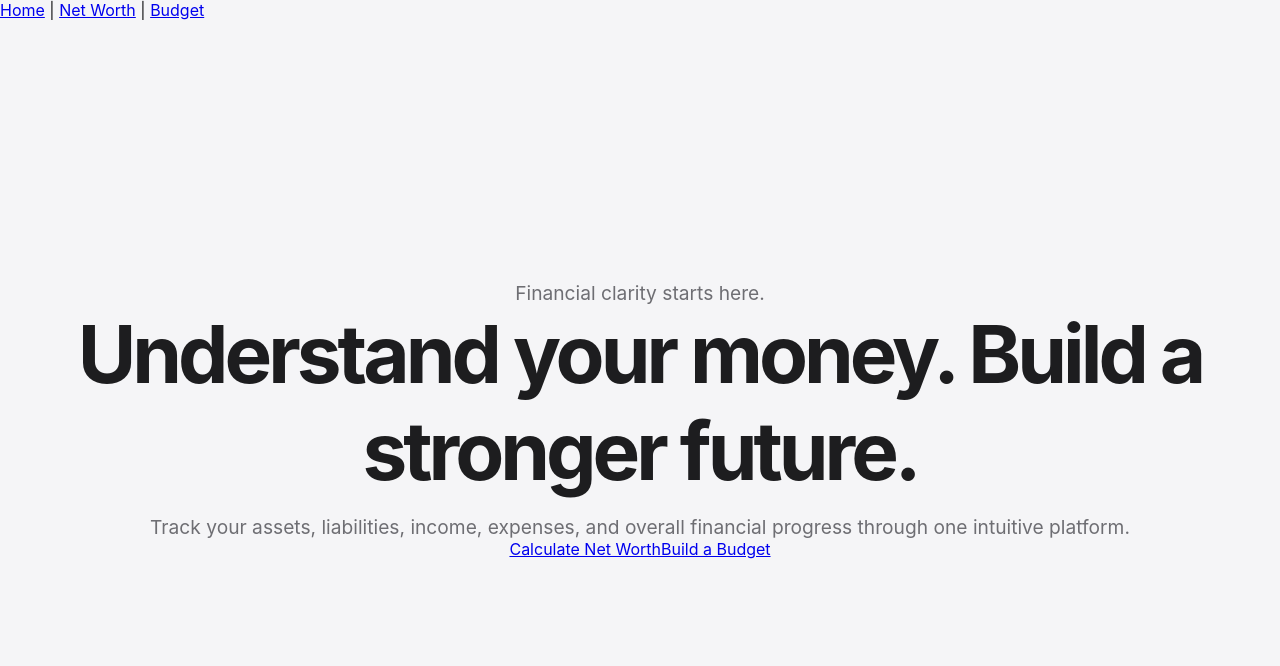
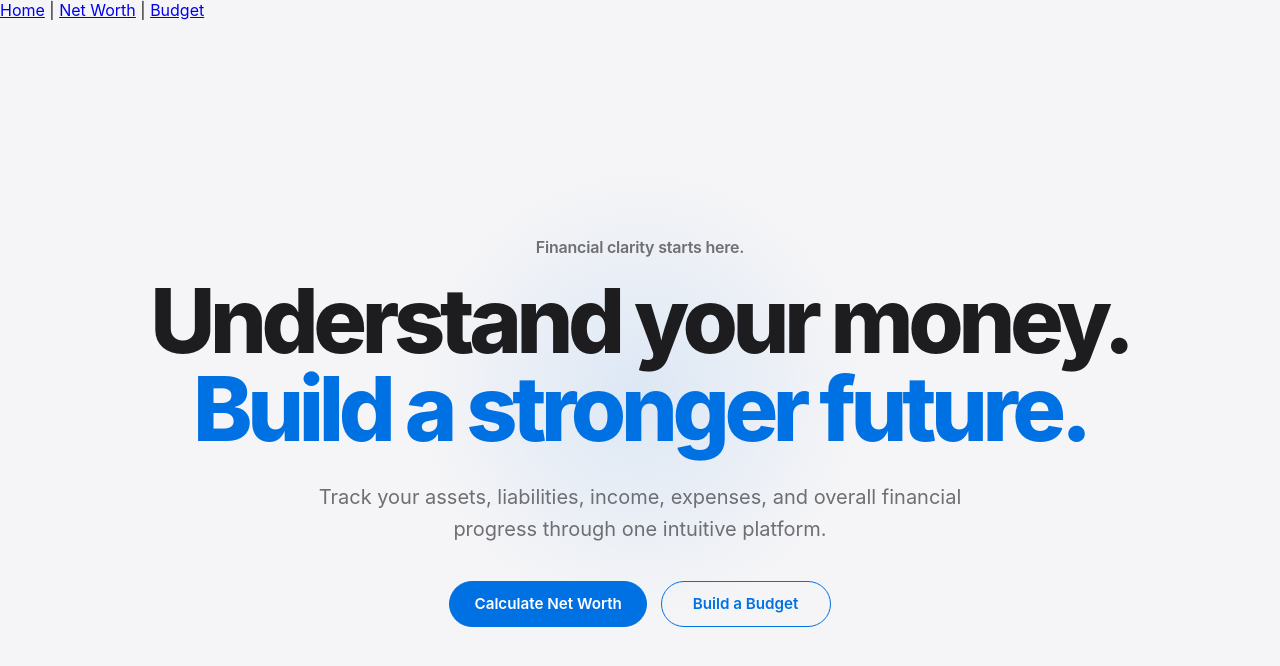
Before and after one commit to fejide/net-worth-calculator, a React (Vite) app: page / in a window 1280 px wide. Shown: the top 666 px of the page. Built offline with nearby package versions, Linux system fonts and the light colour scheme.

Commit message:
feat: add Home page styling
Signed-off-by: Joshua Brown <97815918+fejide@users.noreply.github.com>

```diff
--- a/src/index.css
+++ b/src/index.css
@@ -40,3 +40,157 @@ p {
   color: #6e6e73;
   font-size: 1.2rem;
 }
+
+/* =========================================================
+   HOME PAGE
+========================================================= */
+
+.home-page {
+  min-height: calc(100vh - 40px);
+
+  display: flex;
+  align-items: center;
+  justify-content: center;
+
+  padding: 80px 24px;
+
+  background:
+    radial-gradient(circle at 50% 45%,
+      rgba(0, 113, 227, 0.1),
+      transparent 34%),
+    #f5f5f7;
+}
+
+.home-hero {
+  width: 100%;
+  max-width: 1100px;
+
+  margin: 0 auto;
+
+  text-align: center;
+}
+
+.eyebrow {
+  margin-bottom: 1.25rem;
+
+  color: #6e6e73;
+
+  font-size: 1rem;
+  font-weight: 600;
+  letter-spacing: -0.2px;
+}
+
+.home-hero h1 {
+  margin-bottom: 1.75rem;
+
+  color: #1d1d1f;
+
+  font-size: clamp(3rem, 7vw, 6rem);
+  font-weight: 800;
+  line-height: 0.98;
+  letter-spacing: -0.06em;
+}
+
+.home-hero h1 span {
+  display: block;
+
+  color: #0071e3;
+}
+
+.home-description {
+  max-width: 720px;
+
+  margin: 0 auto 2.25rem;
+
+  color: #6e6e73;
+
+  font-size: clamp(1rem, 1.8vw, 1.25rem);
+  line-height: 1.6;
+}
+
+.home-actions {
+  display: flex;
+  justify-content: center;
+  align-items: center;
+  flex-wrap: wrap;
+
+  gap: 0.85rem;
+}
+
+.primary-button,
+.secondary-button {
+  min-width: 170px;
+
+  padding: 0.9rem 1.5rem;
+
+  display: inline-flex;
+  align-items: center;
+  justify-content: center;
+
+  border: 1px solid #0071e3;
+  border-radius: 999px;
+
+  font-size: 0.95rem;
+  font-weight: 600;
+  line-height: 1;
+  text-decoration: none;
+
+  transition:
+    background-color 0.25s ease,
+    color 0.25s ease,
+    transform 0.25s ease,
+    box-shadow 0.25s ease;
+}
+
+.primary-button {
+  color: #ffffff;
+  background-color: #0071e3;
+}
+
+.secondary-button {
+  color: #0071e3;
+  background-color: transparent;
+}
+
+.primary-button:hover,
+.secondary-button:hover {
+  transform: translateY(-2px);
+}
+
+.primary-button:hover {
+  background-color: #0077ed;
+
+  box-shadow:
+    0 10px 24px rgba(0, 113, 227, 0.24);
+}
+
+.secondary-button:hover {
+  color: #ffffff;
+  background-color: #0071e3;
+}
+
+
+/* =========================================================
+   HOME PAGE — MOBILE
+========================================================= */
+
+@media (max-width: 600px) {
+  .home-page {
+    padding: 64px 20px;
+  }
+
+  .home-hero h1 {
+    font-size: clamp(2.7rem, 13vw, 4rem);
+    line-height: 1;
+  }
+
+  .home-actions {
+    flex-direction: column;
+  }
+
+  .primary-button,
+  .secondary-button {
+    width: 100%;
+    max-width: 280px;
+  }
+}
```
